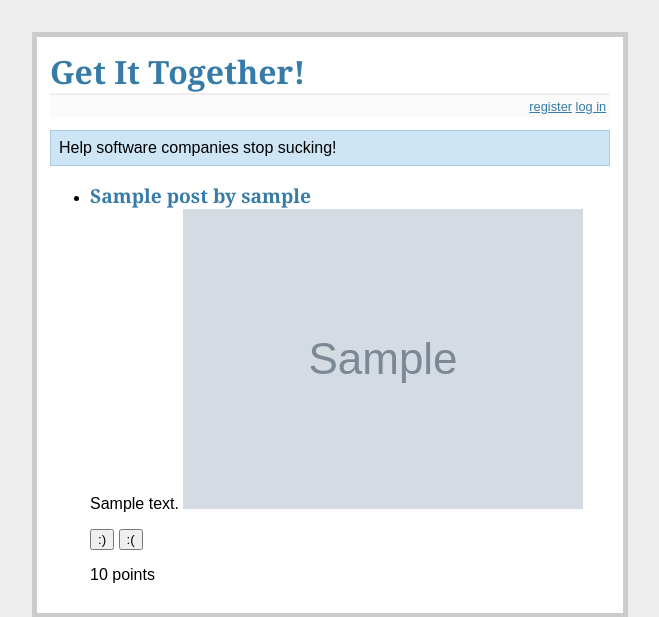
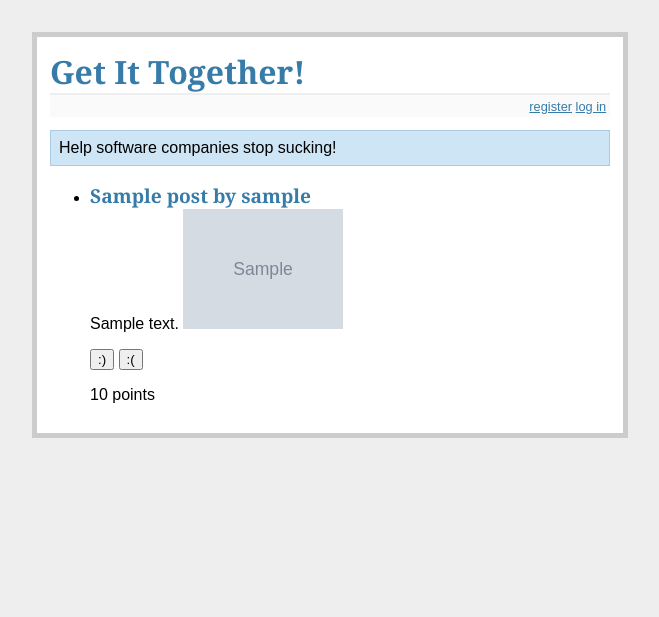
Before and after one commit to rith87/getittogether, a Flask app: page / in a window 1280 px wide. Shown: the top 617 px of the page, without its empty margins (310-969 px from the left). Run offline with Flask 2, Linux system fonts and the light colour scheme; tables that the repository leaves empty hold one stand-in row (values such as "Sample post"); grey boxes marked "Sample" are stand-in pictures; parts of the project's set-up code (start-up, migrations or seed data) failed here and were passed over; some libraries are stand-ins or nearby versions.

Commit message:
Display image as maximum of 160px and keep aspect ratio

```diff
--- a/static/style.css
+++ b/static/style.css
@@ -16,3 +16,10 @@ h2              { font-size: 1.2em; }
 .flash          { background: #CEE5F5; padding: 0.5em;
                   border: 1px solid #AACBE2; }
 .error          { background: #F0D6D6; padding: 0.5em; }
+.thumbnail
+{
+    max-width:160px;
+    max-height:160px;
+    width:auto;
+    height:auto;
+}
--- a/templates/show_feedback.html
+++ b/templates/show_feedback.html
@@ -17,7 +17,7 @@
   {% for item in feedback %}
     <li><h2>{{ item[0].title }} by {{ item[1].username }}</h2>{{ item[0].text|safe }}
     {% if item[2] %}
-        <img src="{{ item[2] }}" alt="{{ item[3] }}">
+        <img src="{{ item[2] }}" alt="{{ item[3] }}" class="thumbnail">
     {% endif %}
     <p>
         <button class="vote" type="submit" name="upvote" value={{ item[0].id }}>:)</button>
```
